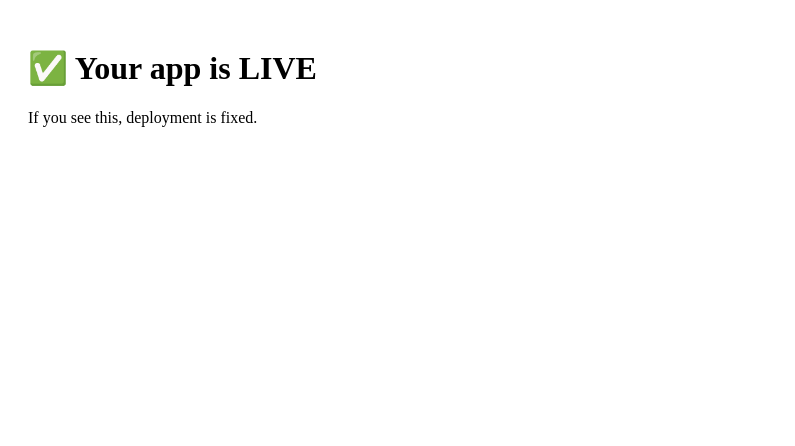
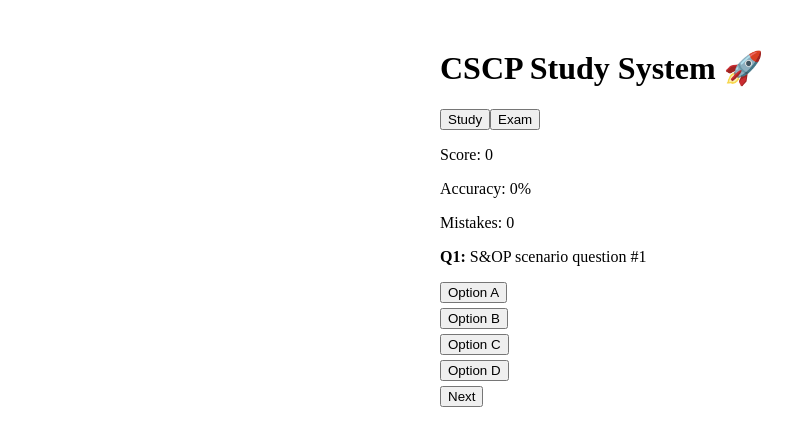
Before and after one commit to megellio/cscp-study-app, a Next.js app: page / in a window 1280 px wide. Shown: the top 446 px of the page, without its empty margins (0-795 px from the left). Built offline with nearby package versions, Linux system fonts and the light colour scheme.

Commit message:
Update page.jsx

```diff
--- a/app/page.jsx
+++ b/app/page.jsx
@@ -1,11 +1,78 @@
 'use client';
 
+import React, { useState, useMemo, useEffect } from "react";
+
 export default function Page() {
+
+  const topics = ["S&OP","Inventory","Logistics","Risk"];
+
+  const questionBank = Array.from({ length: 200 }, (_, i) => {
+    const topic = topics[i % topics.length];
+    return {
+      topic,
+      question: `${topic} scenario question #${i+1}`,
+      options: ["Option A","Option B","Option C","Option D"],
+      answer: 1,
+      explanation: "This is the correct decision based on CSCP principles."
+    };
+  });
+
+  const [mode,setMode]=useState("study");
+  const [current,setCurrent]=useState(0);
+  const [answers,setAnswers]=useState({});
+  const [show,setShow]=useState(false);
+  const [mistakes,setMistakes]=useState([]);
+
+  const answerQ=(i)=>{
+    setAnswers({...answers,[current]:i});
+    setShow(true);
+    if(i!==questionBank[current].answer){
+      setMistakes(m=>[...new Set([...m,current])]);
+    }
+  };
+
+  const next=()=>{
+    setCurrent(c=>c+1);
+    setShow(false);
+  };
+
+  const score = Object.keys(answers).filter(i=>answers[i]===questionBank[i]?.answer).length;
+  const percent = Math.round(score/(questionBank.length||1)*100);
+
   return (
-    <div style={{ padding: 20 }}>
-      <h1>✅ Your app is LIVE</h1>
-      <p>If you see this, deployment is fixed.</p>
+    <div style={{padding:20,maxWidth:400,margin:"auto"}}>
+
+      <h1>CSCP Study System 🚀</h1>
+
+      <div style={{marginBottom:10}}>
+        <button onClick={()=>setMode("study")}>Study</button>
+        <button onClick={()=>setMode("exam")}>Exam</button>
+      </div>
+
+      <p>Score: {score}</p>
+      <p>Accuracy: {percent}%</p>
+      <p>Mistakes: {mistakes.length}</p>
+
+      {current < questionBank.length && (
+        <div>
+
+          <p><b>Q{current+1}:</b> {questionBank[current].question}</p>
+
+          {questionBank[current].options.map((o,i)=>(
+            <button key={i} onClick={()=>answerQ(i)} style={{display:"block",margin:"5px 0"}}>
+              {o}
+            </button>
+          ))}
+
+          {show && (
+            <p><b>Explanation:</b> {questionBank[current].explanation}</p>
+          )}
+
+          <button onClick={next}>Next</button>
+
+        </div>
+      )}
+
     </div>
   );
 }
-``
```
